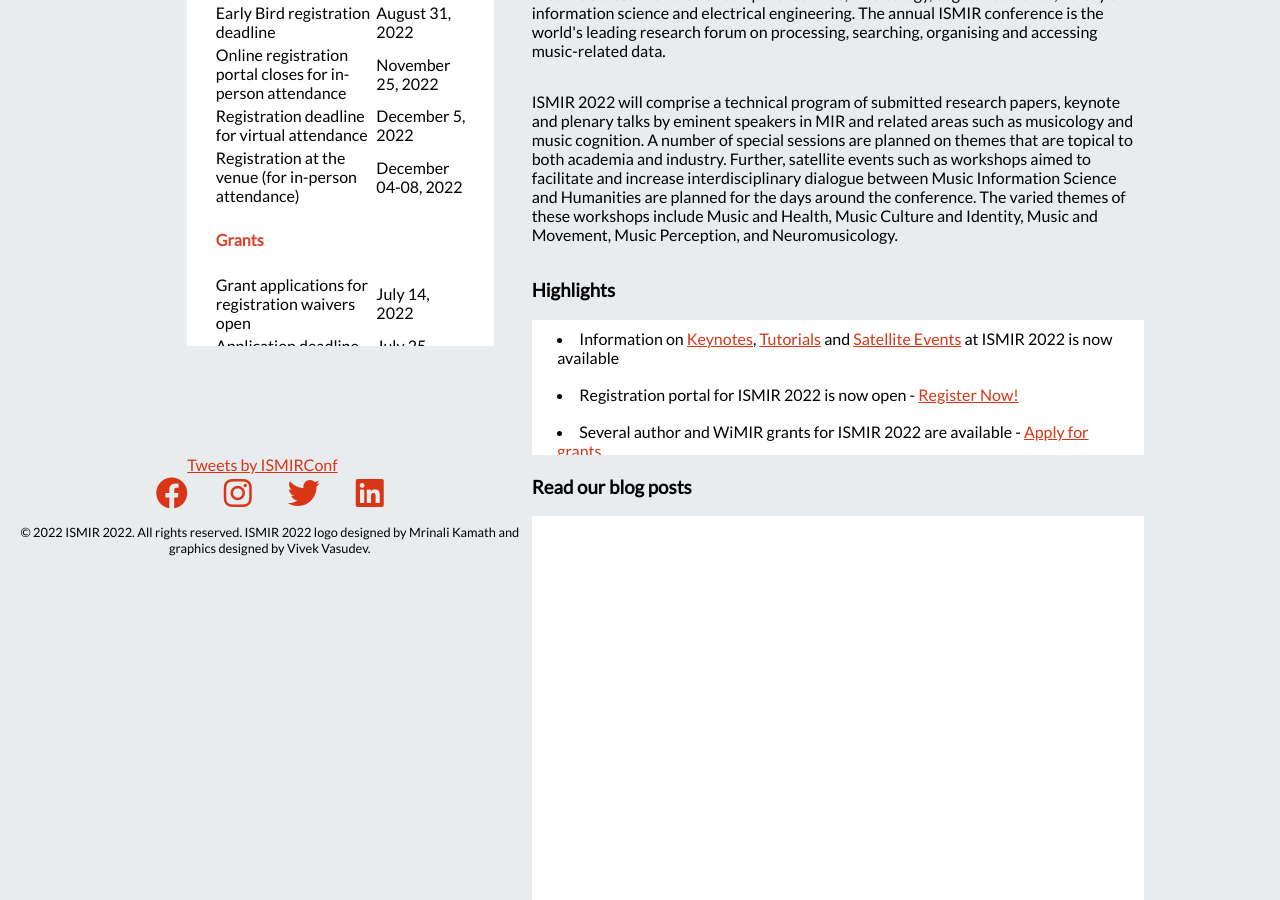
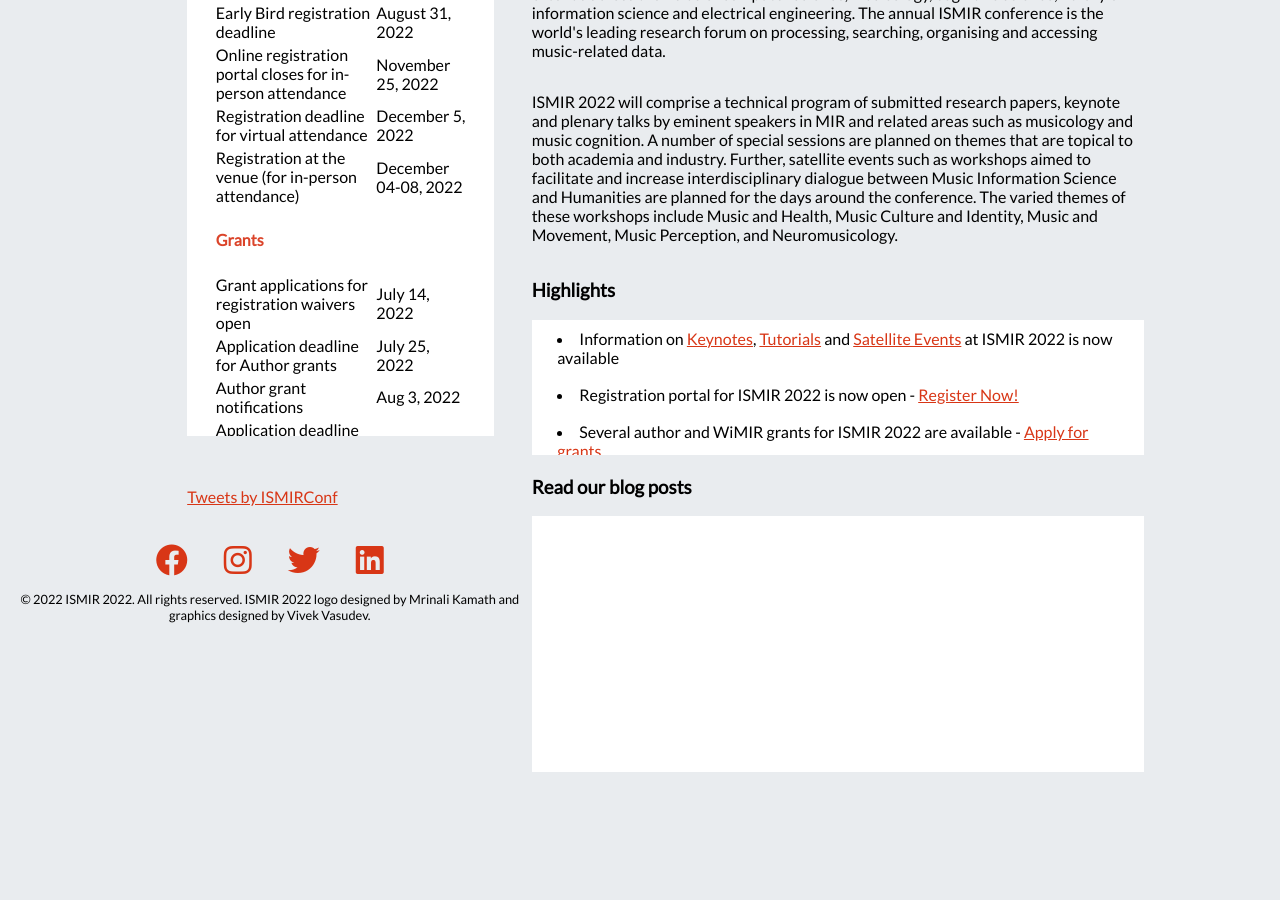
Before and after one commit to ismir2022/ismir2022.github.io, a Jekyll site: the page built from index_staging.md, in a window 1280 px wide and 900 px high, scrolled down 783 px. Built offline with Jekyll 4.4.1, drawn with Linux system fonts in a browser that asks for light colours; nearby versions of some CDN libraries; comment, search, counter and statistics services are not loaded; after the commit the page ends 1555 px from its top, so only the background shows below that.

Commit message:
adjusting spaces occupied by the two columns

```diff
--- a/index_staging.md
+++ b/index_staging.md
@@ -27,7 +27,7 @@ ISMIR 2022 will comprise a technical program of submitted research papers, keyno
 
 <div class="row" style="float:right; width:64%">
     <h3 style="padding-top: 0.125em;"> Read our blog posts </h3>
-    <section style="background-color: rgb(255, 255, 255); height:30vw">
+    <section style="background-color: rgb(255, 255, 255); height:20vw">
         <!-- <div class="home-post-list" itemscope="" itemtype="http://schema.org/Blog">
             {% for post in site.posts %}
                 {% include card.html %}
@@ -46,7 +46,7 @@ ISMIR 2022 will comprise a technical program of submitted research papers, keyno
 </div>
 
 ### Important Dates (AoE)
-<table style="width:24vw; height:55vh; display: block; overflow-y:auto; overflow-x:hidden; background-color:rgb(255, 255, 255); padding-left: 2vw; padding-right: 2vw; padding-bottom: 1vh;">
+<table style="width:24vw; height:65vh; display: block; overflow-y:auto; overflow-x:hidden; background-color:rgb(255, 255, 255); padding-left: 2vw; padding-right: 2vw; padding-bottom: 1vh;">
         <tr>
             <td><h4><span style="color:#DB442A">Registration</span></h4></td>
             <td> </td>
```
